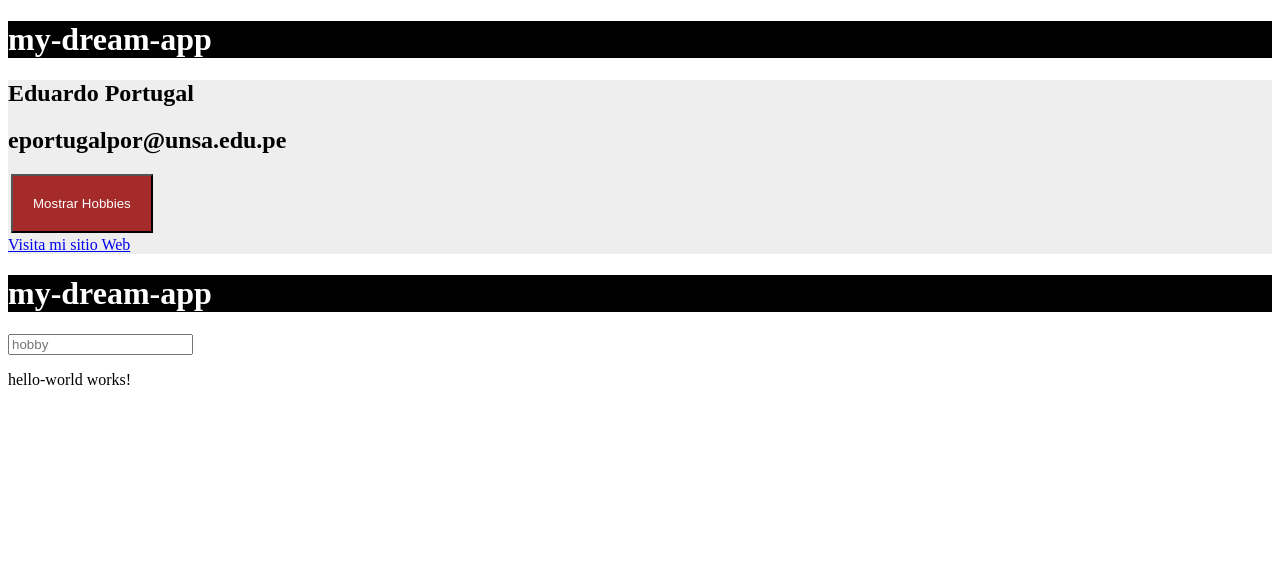
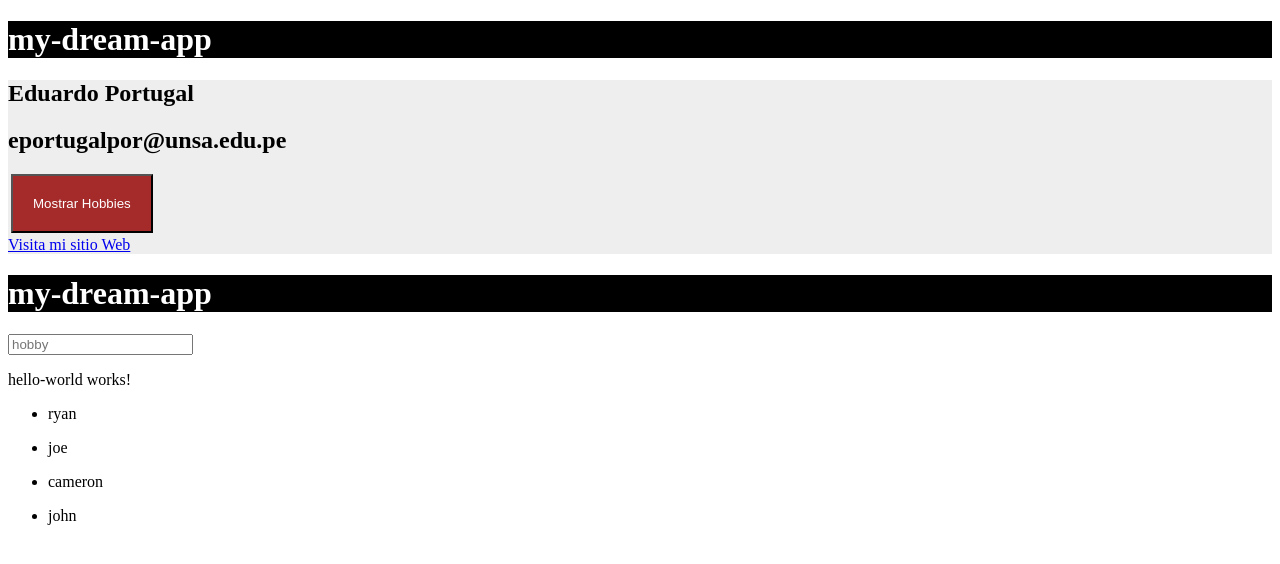
Before and after one commit to Eduardo-P/Git-de-Sesiones-Angular, an Angular app in the folder my-dream-app/: page / in a window 1280 px wide. Shown: the top 564 px of the page. Built offline with nearby package versions, Linux system fonts and the light colour scheme.

Commit message:
Generando el Componente user, y pasando datos desde el componente principal al componente user

```diff
--- a/my-dream-app/src/app/app.component.html
+++ b/my-dream-app/src/app/app.component.html
@@ -25,3 +25,9 @@
 </form>
 
 <app-hello-world>Aqui</app-hello-world>
+
+<ul>
+  <li *ngFor="let user of users">
+    <app-user [nameUser]="user"></app-user>
+  </li>
+</ul>
--- a/my-dream-app/src/app/app.component.ts
+++ b/my-dream-app/src/app/app.component.ts
@@ -6,6 +6,8 @@
   styleUrls: ['./app.component.css']
 })
 export class AppComponent {
+  users = ['ryan','joe','cameron','john'];
+  activated = false;
   title = 'my-dream-app';
   name : string;
   email; // : string;
--- a/my-dream-app/src/app/app.module.ts
+++ b/my-dream-app/src/app/app.module.ts
@@ -3,11 +3,13 @@
 
 import { AppComponent } from './app.component';
 import { HelloWorldComponent } from './hello-world/hello-world.component';
+import { UserComponent } from './user/user.component';
 
 @NgModule({
   declarations: [
     AppComponent,
-    HelloWorldComponent
+    HelloWorldComponent,
+    UserComponent
   ],
   imports: [
     BrowserModule
--- /dev/null
+++ b/my-dream-app/src/app/user/user.component.html
@@ -0,0 +1 @@
+<p>{{ nameUser }}</p>
--- /dev/null
+++ b/my-dream-app/src/app/user/user.component.ts
@@ -0,0 +1,13 @@
+import { Component, OnInit, Input } from '@angular/core';
+
+@Component({
+  selector: 'app-user',
+  templateUrl: './user.component.html',
+  styleUrls: ['./user.component.css']
+})
+export class UserComponent implements OnInit {
+  @Input() nameUser:any;
+  constructor() { }
+
+  ngOnInit() {}
+}
```
Also changed, not shown: my-dream-app/src/app/user/user.component.css (added), 1 other file (tests, documents, lock files or other folders).
